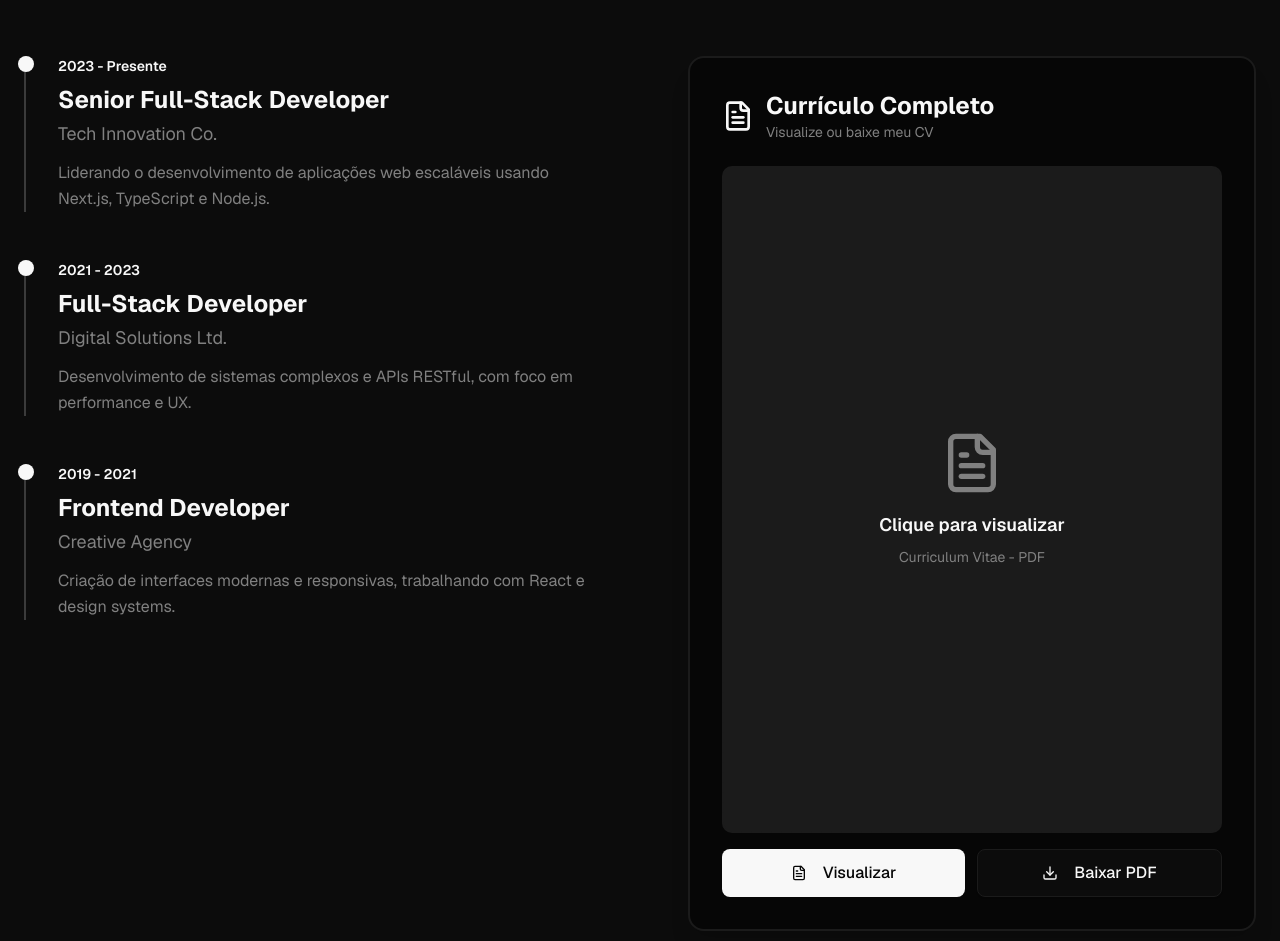
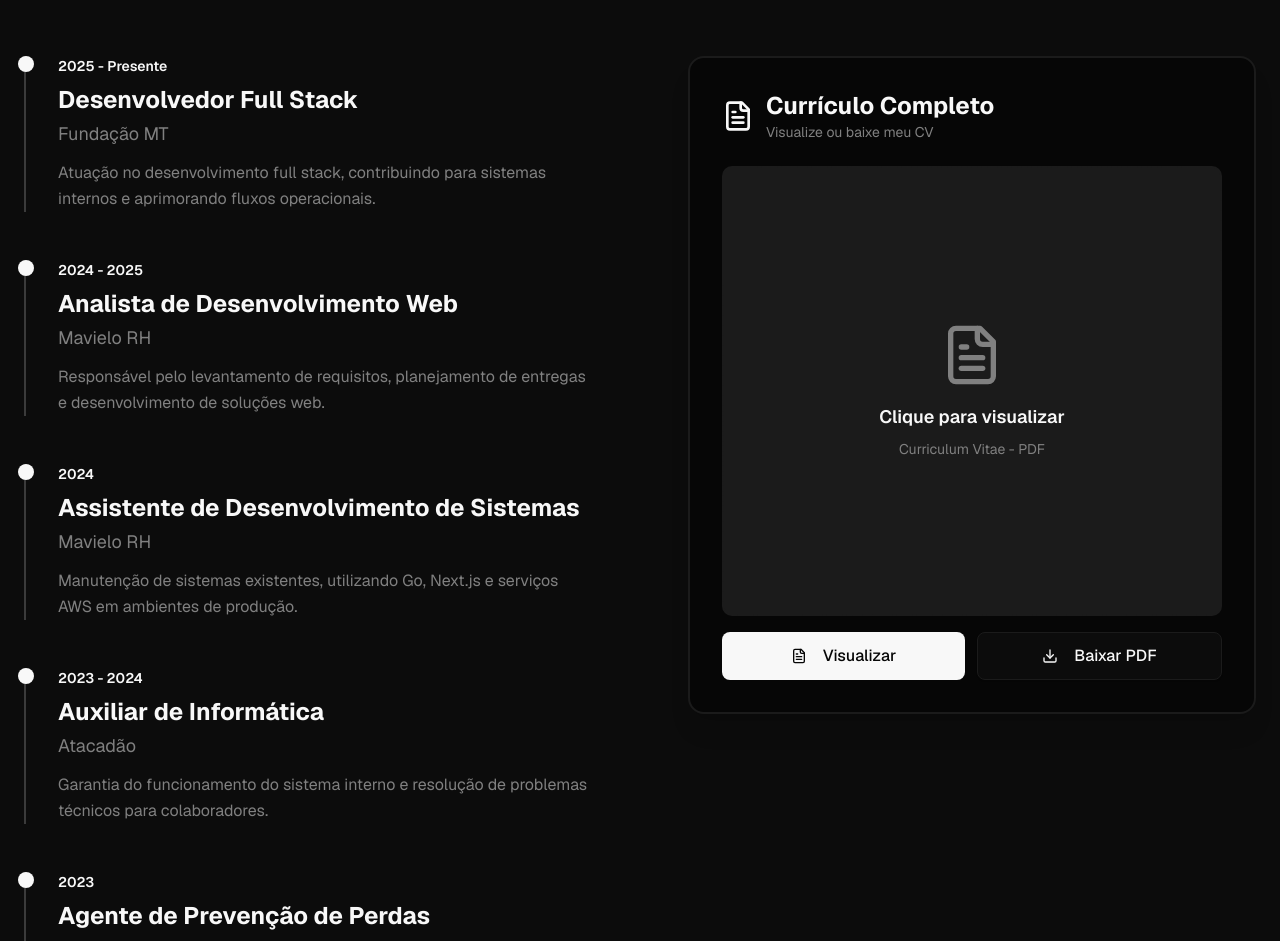
Before and after one commit to RychardProfissional/portifolio-frontend, a Next.js app: page / in a window 1280 px wide. Shown: the part 1060-2001 px from the top of the page. Built offline with nearby package versions, Linux system fonts and the light colour scheme.

Commit message:
insert real infos in curriculumn

```diff
--- a/src/components/sections/curriculum/index.tsx
+++ b/src/components/sections/curriculum/index.tsx
@@ -6,32 +6,58 @@ import { useRef, useState } from "react"
 import { Download, FileText, X, ZoomIn, ZoomOut } from "lucide-react"
 import { Button } from "@/components/ui/button"
 
+const experiences = [
+  {
+    year: "2025 - Presente",
+    role: "Desenvolvedor Full Stack",
+    company: "Fundação MT",
+    description:
+      "Atuação no desenvolvimento full stack, contribuindo para sistemas internos e aprimorando fluxos operacionais.",
+  },
+  {
+    year: "2024 - 2025",
+    role: "Analista de Desenvolvimento Web",
+    company: "Mavielo RH",
+    description:
+      "Responsável pelo levantamento de requisitos, planejamento de entregas e desenvolvimento de soluções web.",
+  },
+  {
+    year: "2024",
+    role: "Assistente de Desenvolvimento de Sistemas",
+    company: "Mavielo RH",
+    description:
+      "Manutenção de sistemas existentes, utilizando Go, Next.js e serviços AWS em ambientes de produção.",
+  },
+  {
+    year: "2023 - 2024",
+    role: "Auxiliar de Informática",
+    company: "Atacadão",
+    description:
+      "Garantia do funcionamento do sistema interno e resolução de problemas técnicos para colaboradores.",
+  },
+  {
+    year: "2023",
+    role: "Agente de Prevenção de Perdas",
+    company: "Atacadão",
+    description:
+      "Implementação de estratégias de segurança, monitoramento de riscos e registro de incidentes.",
+  },
+  {
+    year: "2022 - 2023",
+    role: "Repositor de Perecíveis",
+    company: "Mundo Novo",
+    description:
+      "Gestão e reposição de produtos perecíveis, garantindo disponibilidade e organização de estoque.",
+  },
+];
+
+
 export default function CurriculumSection() {
   const ref = useRef(null)
   const isInView = useInView(ref, { once: true, margin: "-100px" })
   const [showPDF, setShowPDF] = useState(false)
   const [zoom, setZoom] = useState(100)
 
-  const experiences = [
-    {
-      year: "2023 - Presente",
-      role: "Senior Full-Stack Developer",
-      company: "Tech Innovation Co.",
-      description: "Liderando o desenvolvimento de aplicações web escaláveis usando Next.js, TypeScript e Node.js.",
-    },
-    {
-      year: "2021 - 2023",
-      role: "Full-Stack Developer",
-      company: "Digital Solutions Ltd.",
-      description: "Desenvolvimento de sistemas complexos e APIs RESTful, com foco em performance e UX.",
-    },
-    {
-      year: "2019 - 2021",
-      role: "Frontend Developer",
-      company: "Creative Agency",
-      description: "Criação de interfaces modernas e responsivas, trabalhando com React e design systems.",
-    },
-  ]
 
   return (
     <section id="experience" ref={ref} className="min-h-screen flex items-center py-24 px-6 bg-muted/30">
@@ -94,7 +120,7 @@ export default function CurriculumSection() {
                 {!showPDF ? (
                   <div className="space-y-4">
                     <div
-                      className="aspect-3/4 bg-muted rounded-lg flex items-center justify-center border-2 border-dashed border-border hover:border-primary transition-colors cursor-pointer group"
+                      className="h-[calc(100vh-350px)] bg-muted rounded-lg flex items-center justify-center border-2 border-dashed border-border hover:border-primary transition-colors cursor-pointer group"
                       onClick={() => setShowPDF(true)}
                     >
                       <div className="text-center">
@@ -147,7 +173,7 @@ export default function CurriculumSection() {
                       </Button>
                     </div>
 
-                    <div className="aspect-3/4 bg-muted rounded-lg overflow-hidden border-2 border-border">
+                    <div className="h-[calc(100vh-350px)] bg-muted rounded-lg overflow-hidden border-2 border-border">
                       <iframe
                         src="/pdfs/profile.pdf"
                         title="Curriculum Vitae"
```
